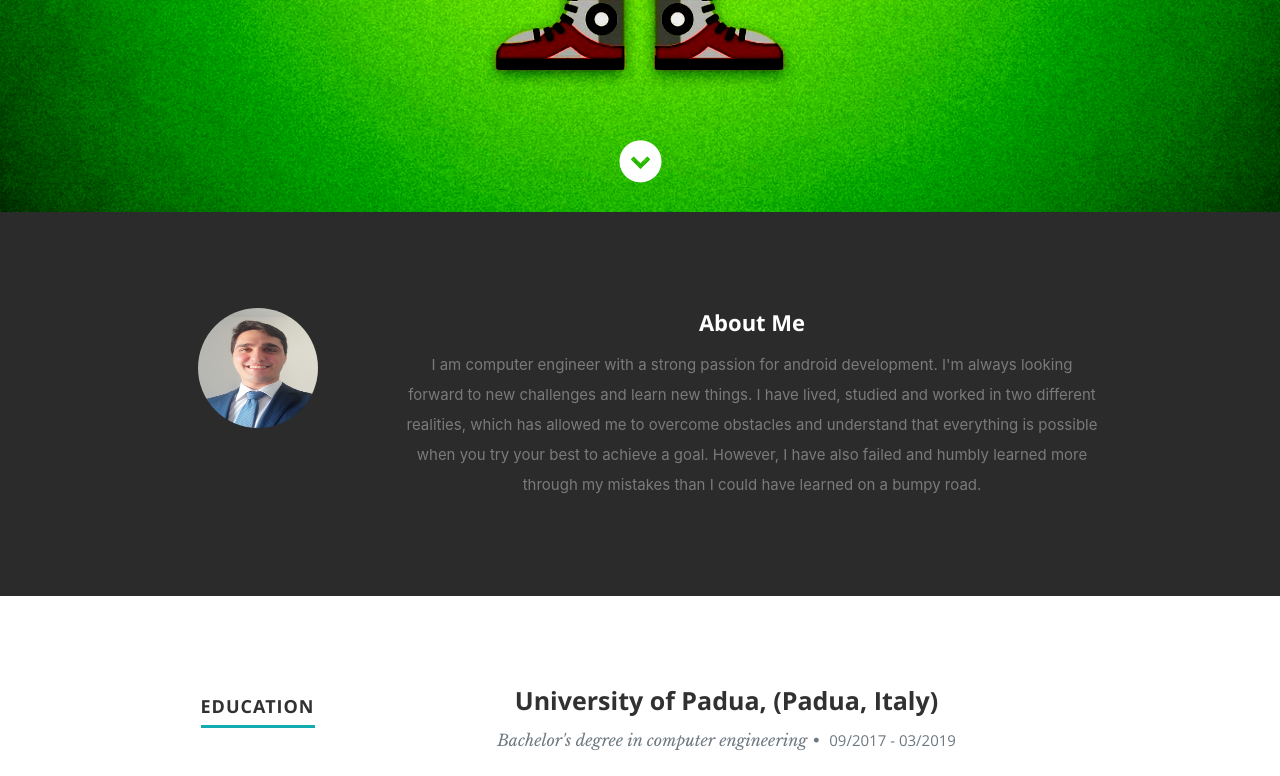
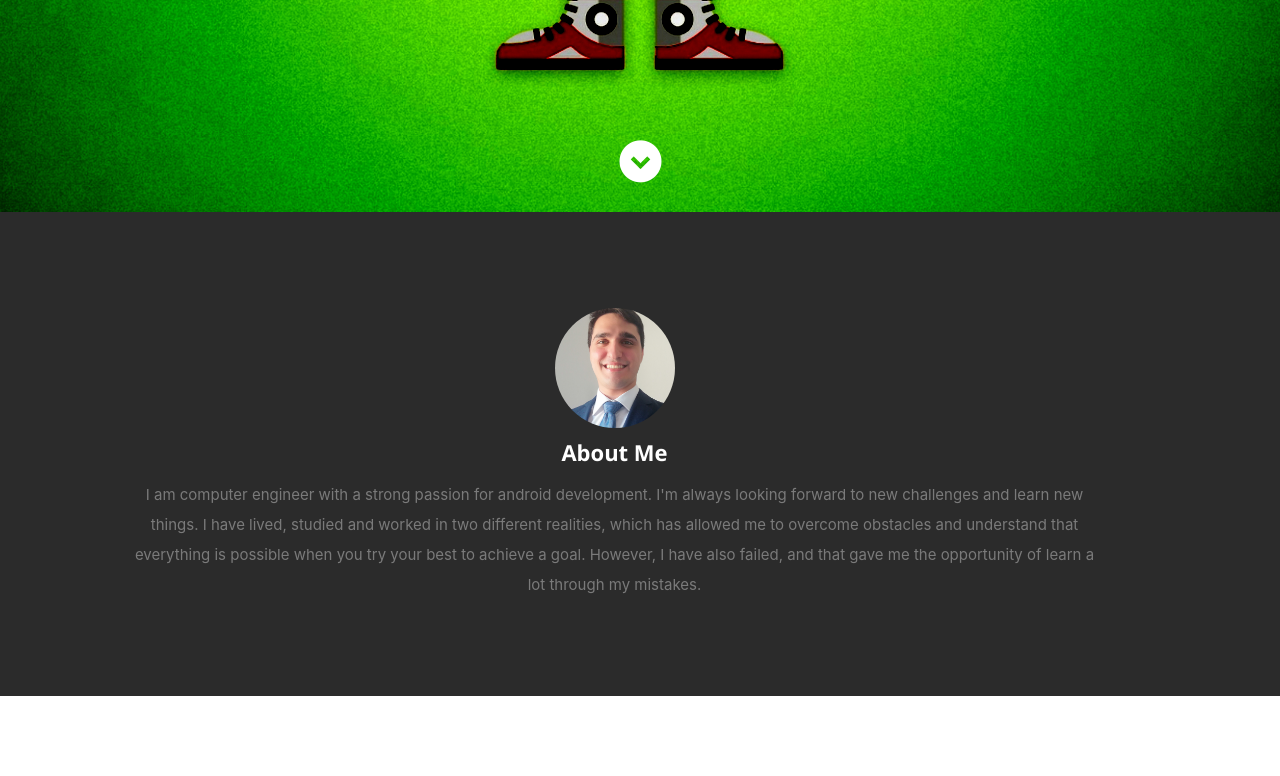
Before and after one commit to giannimanilia/giannimanilia.github.io, a React (Create React App) app: page / in a window 1280 px wide. Shown: the part 588-1364 px from the top of the page. Built offline with nearby package versions, Linux system fonts and the light colour scheme.

Commit message:
Fixed profile pic and message

```diff
--- a/public/css/layout.css
+++ b/public/css/layout.css
@@ -211,6 +211,7 @@ ul#nav li.current a { color: #F06000; }
    position: relative;
    width: 120px;
    height: 120px;
+   object-fit: cover;
    border-radius: 100%;
 }
 #about .contact-details { width: 41.66667%; }
--- a/src/components/About.js
+++ b/src/components/About.js
@@ -5,13 +5,10 @@ export default class About extends Component {
 		return (
 			<section id="about">
 		 		<div className="row">
-					<div className="three columns">
-						 <img className="profile-pic" src={require("../assets/profile-pic.jpg")} alt="" />
-					</div>
-
-					<div className="nine columns main-col">
-						 <h2>About Me</h2>
-						 <p>{resumeData.aboutme}</p>
+					<div className="main-col">
+						<img className="profile-pic" src={require("../assets/profile-pic.jpg")} alt="" />
+						<h2>About Me</h2>
+						<p>{resumeData.aboutme}</p>
 					</div>
 		 		</div>
 			</section>
--- a/src/resumeData.js
+++ b/src/resumeData.js
@@ -29,7 +29,7 @@ let resumeData = {
 	"I'm always looking forward to new challenges and learn new things. " +
 	"I have lived, studied and worked in two different realities, " +
 	"which has allowed me to overcome obstacles and understand that everything is possible when you try your best to achieve a goal. " +
-	"However, I have also failed and humbly learned more through my mistakes than I could have learned on a bumpy road.",
+	"However, I have also failed, and that gave me the opportunity of learn a lot through my mistakes.",
 	"address":"Padua, Italy",
 	"website":"https://giannimanilia.github.io/",
 	"education":[
```
